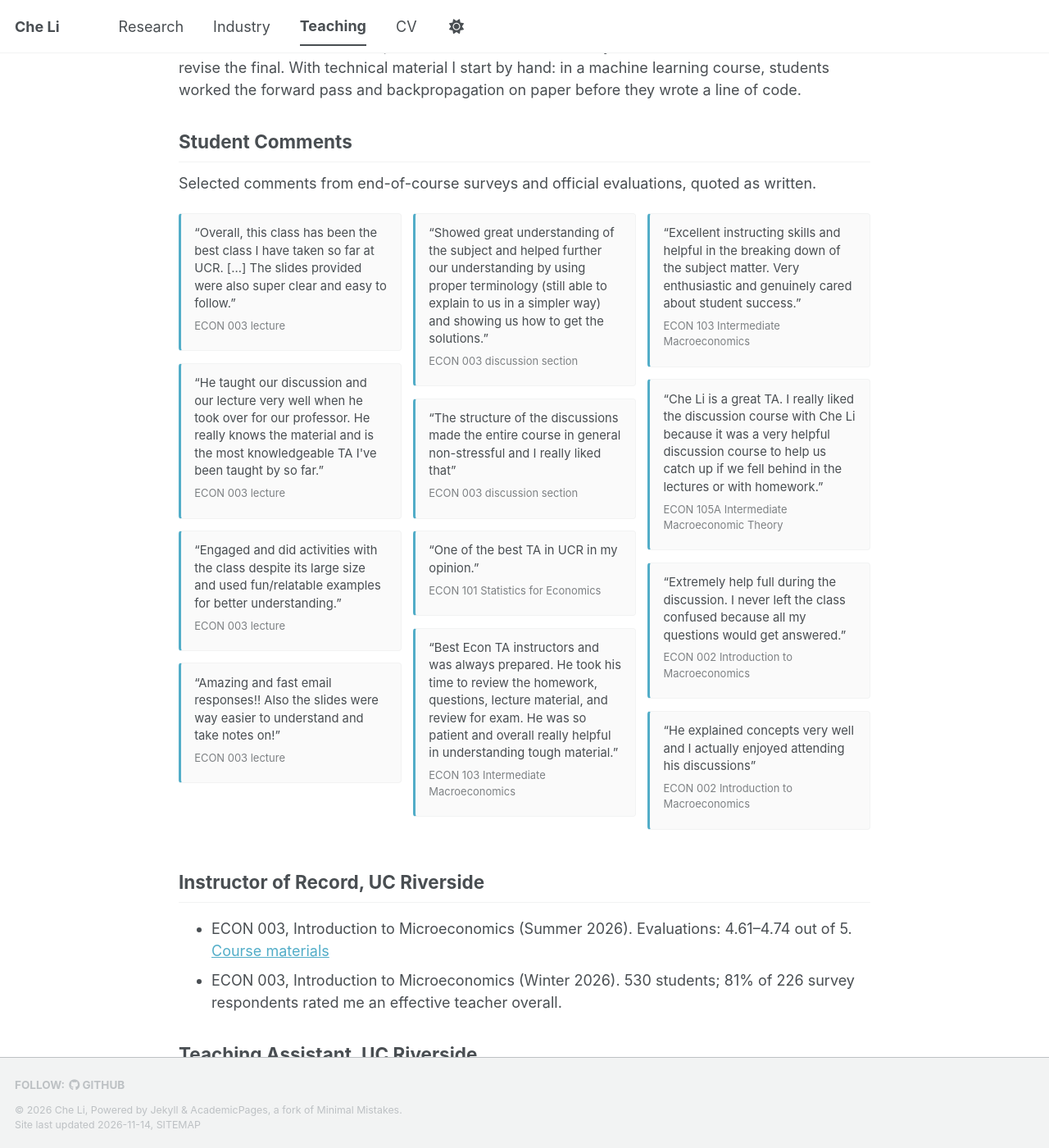
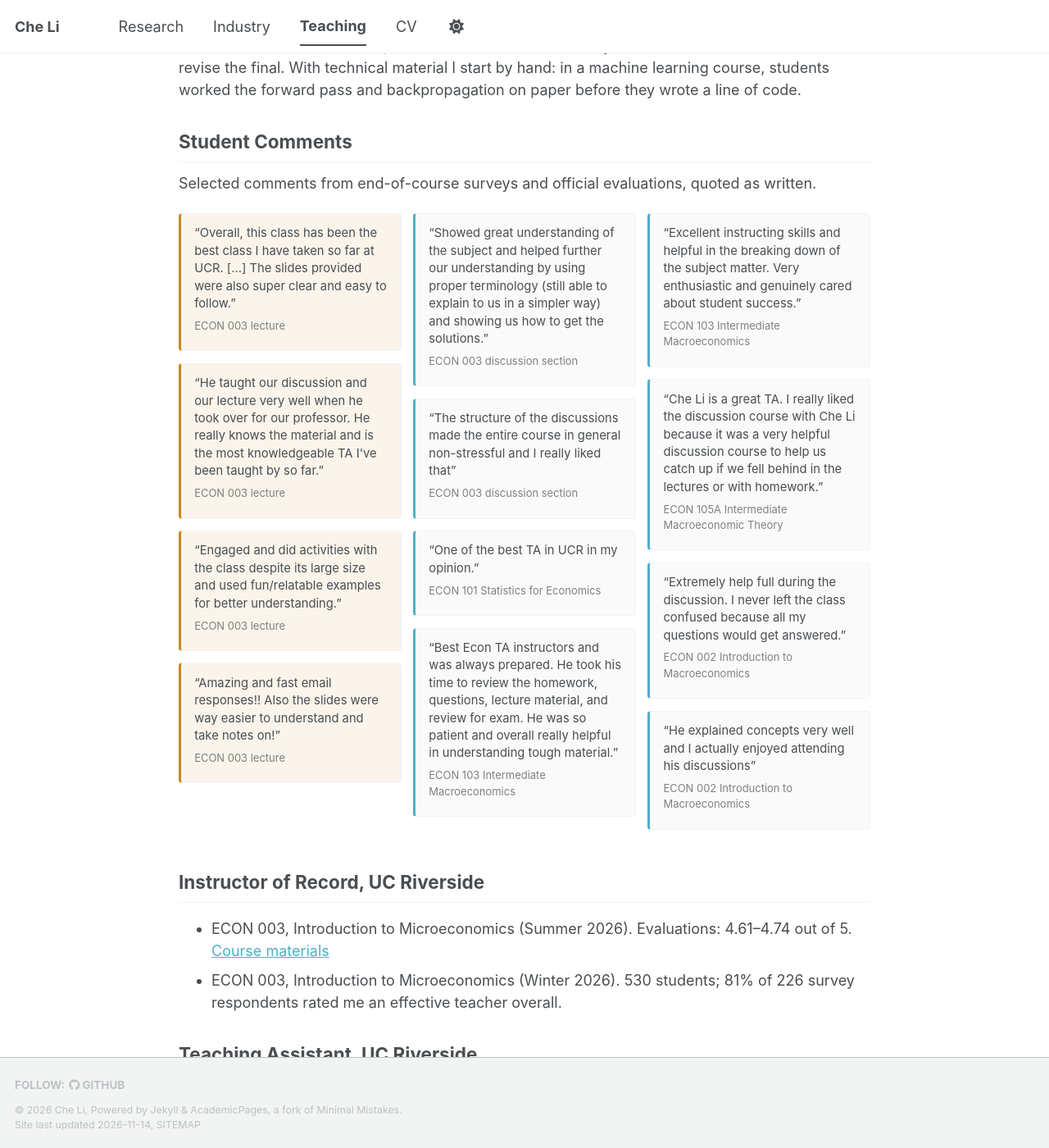
Before and after one commit to liche0907/Personal-Website, a Jekyll site: the page built from _pages/teaching.md, in a window 1280 px wide and 1400 px high, scrolled down 769 px. Shown: the whole window at 82% size. Built offline with Jekyll 4.4.1, drawn with Linux system fonts in a browser that asks for light colours; a script bundle is joined from its source files by our own code; a style sheet for code colours, icons or effects is not loaded.

Commit message:
Give lecture comment cards their own color

```diff
--- a/_pages/teaching.md
+++ b/_pages/teaching.md
@@ -29,19 +29,19 @@ In a large course, fairness has to be designed in. When I took over a 530-studen
 Selected comments from end-of-course surveys and official evaluations, quoted as written.
 
 <div class="quote-cards">
-<figure class="quote-card">
+<figure class="quote-card quote-card--lecture">
 <blockquote>Overall, this class has been the best class I have taken so far at UCR. [...] The slides provided were also super clear and easy to follow.</blockquote>
 <figcaption>ECON 003 lecture<span class="quote-term">, Winter 2026</span></figcaption>
 </figure>
-<figure class="quote-card">
+<figure class="quote-card quote-card--lecture">
 <blockquote>He taught our discussion and our lecture very well when he took over for our professor. He really knows the material and is the most knowledgeable TA I've been taught by so far.</blockquote>
 <figcaption>ECON 003 lecture<span class="quote-term">, Winter 2026</span></figcaption>
 </figure>
-<figure class="quote-card">
+<figure class="quote-card quote-card--lecture">
 <blockquote>Engaged and did activities with the class despite its large size and used fun/relatable examples for better understanding.</blockquote>
 <figcaption>ECON 003 lecture<span class="quote-term">, Winter 2026</span></figcaption>
 </figure>
-<figure class="quote-card">
+<figure class="quote-card quote-card--lecture">
 <blockquote>Amazing and fast email responses!! Also the slides were way easier to understand and take notes on!</blockquote>
 <figcaption>ECON 003 lecture<span class="quote-term">, Winter 2026</span></figcaption>
 </figure>
--- a/_sass/layout/_custom.scss
+++ b/_sass/layout/_custom.scss
@@ -70,6 +70,12 @@
   background: var(--global-code-background-color);
 }
 
+/* Comments from lectures taught as instructor of record */
+.quote-card--lecture {
+  border-left-color: #c8891d;
+  background: rgba(200, 137, 29, 0.09);
+}
+
 .quote-card blockquote {
   margin: 0;
   padding: 0;
```
